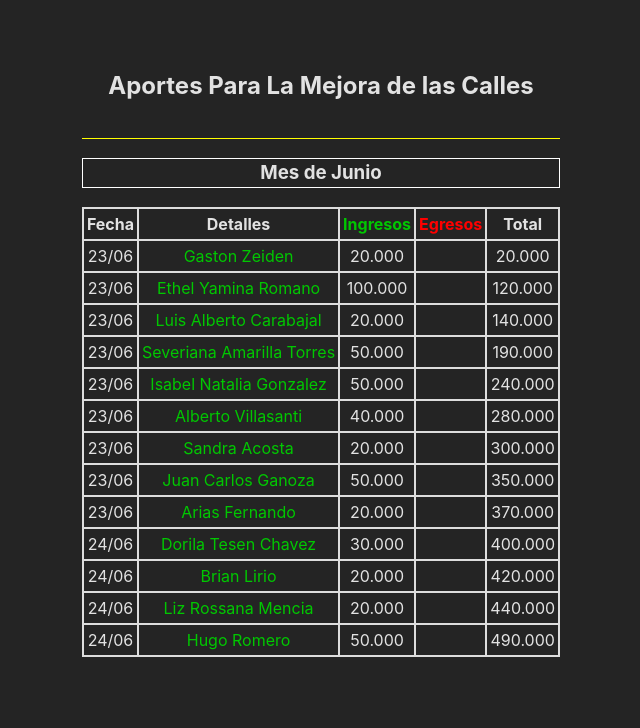
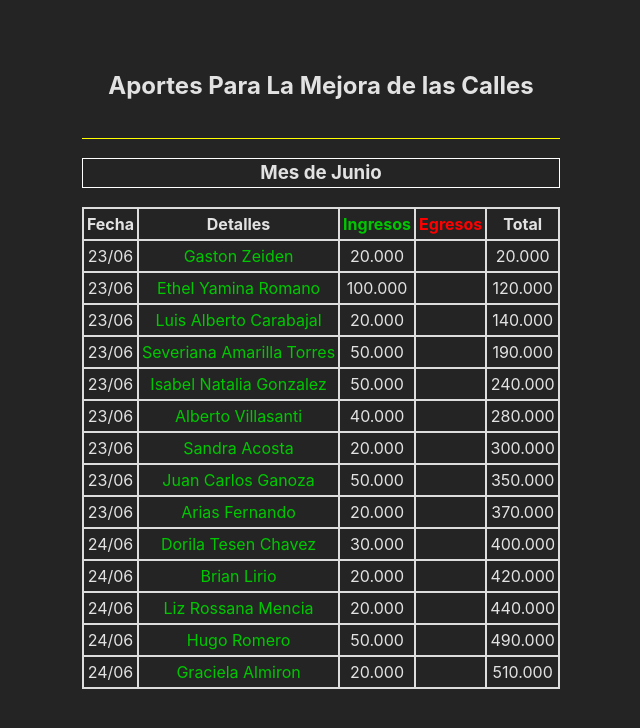
Before and after one commit to Dynezel/mejoras-calles-externas, a React (Vite) app: page / in a window 1280 px wide. Shown: the top 728 px of the page, without its empty margins (319-959 px from the left). Built offline with nearby package versions, Linux system fonts and the light colour scheme.

Commit message:
Add files via upload

```diff
--- a/src/Components/Junio.jsx
+++ b/src/Components/Junio.jsx
@@ -138,6 +138,15 @@ export default function Junio() {
                         <td></td>
                         <td>490.000</td>
                     </tr>
+                    <tr>
+                        <td>24/06</td>
+                        <td className="ingresos">
+                            Graciela Almiron
+                        </td>
+                        <td>20.000</td>
+                        <td></td>
+                        <td>510.000</td>
+                    </tr>
                 </tbody>
             </table>
         </div >
```
